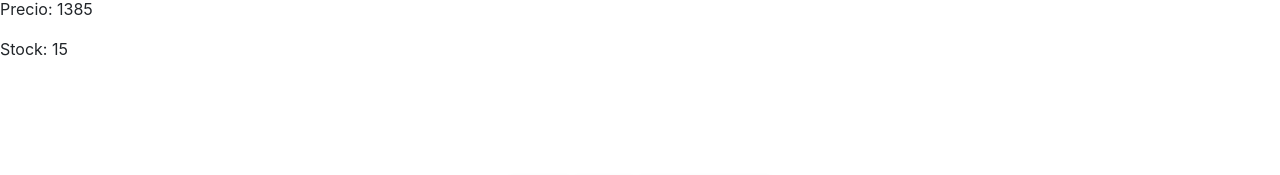
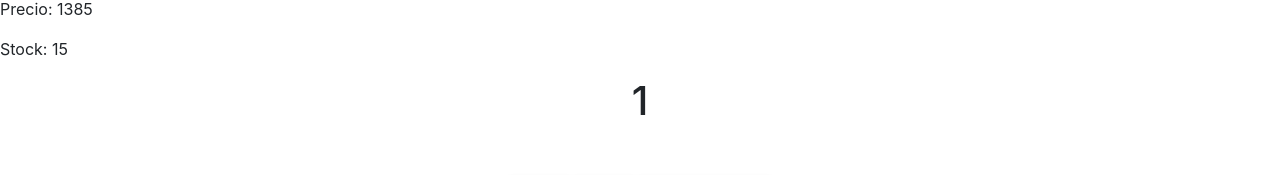
Before and after one commit to lucastabare/tabare-ecommerce, a React (Create React App) app: page / in a window 1280 px wide. Shown: the part 441-616 px from the top of the page. Built offline with nearby package versions, Linux system fonts and the light colour scheme.

Commit message:
cambios en itemDetail

```diff
--- a/src/components/ItemDetail.js
+++ b/src/components/ItemDetail.js
@@ -1,6 +1,10 @@
 import ItemCount from "./ItemCount";
 
 const ItemDetail = ({ item }) => {
+  const onAdd = (contador) => {
+    alert("Has agregado " + contador + "Items al carrito");
+  };
+
   return (
     <div>
       <h2>Producto: {item.name}</h2>
@@ -8,7 +12,7 @@ const ItemDetail = ({ item }) => {
       <p>Description: {item.description}</p>
       <p>Precio: {item.price}</p>
       <p>Stock: {item.stock}</p>
-      <ItemCount />
+      <ItemCount stock={item.stock} initial={1} onAdd={onAdd} />
     </div>
   );
 };
```
